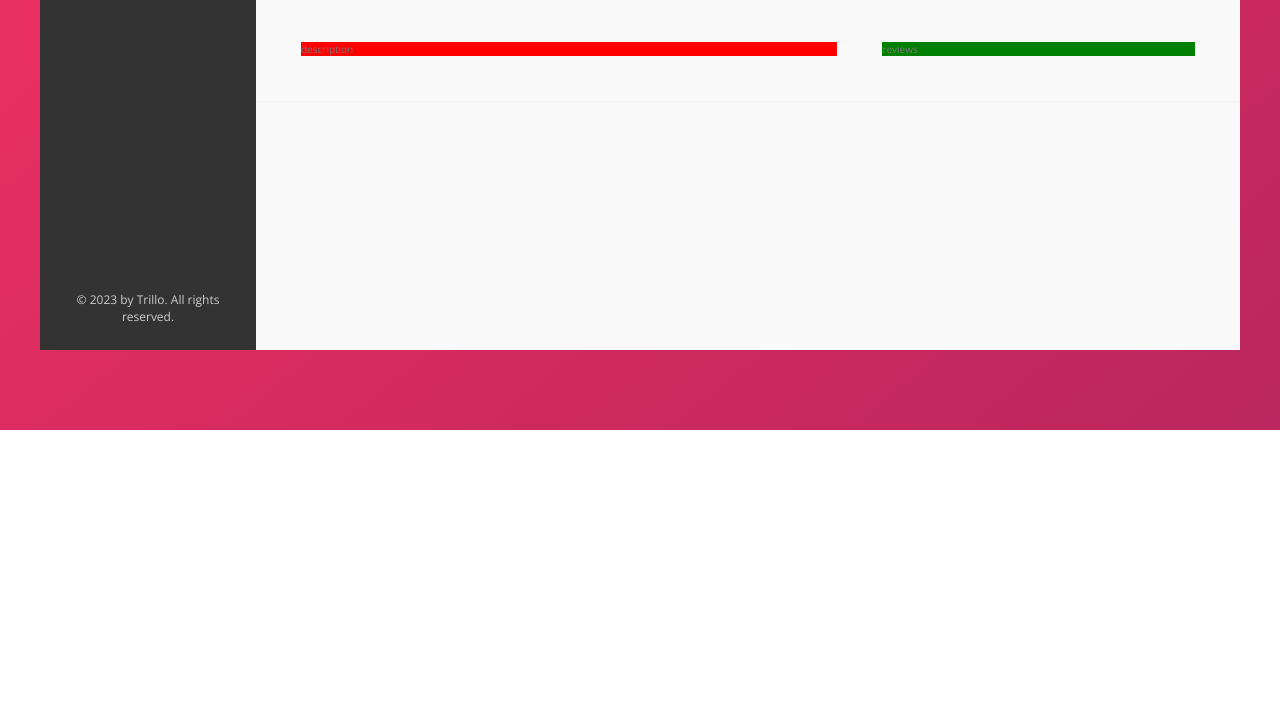
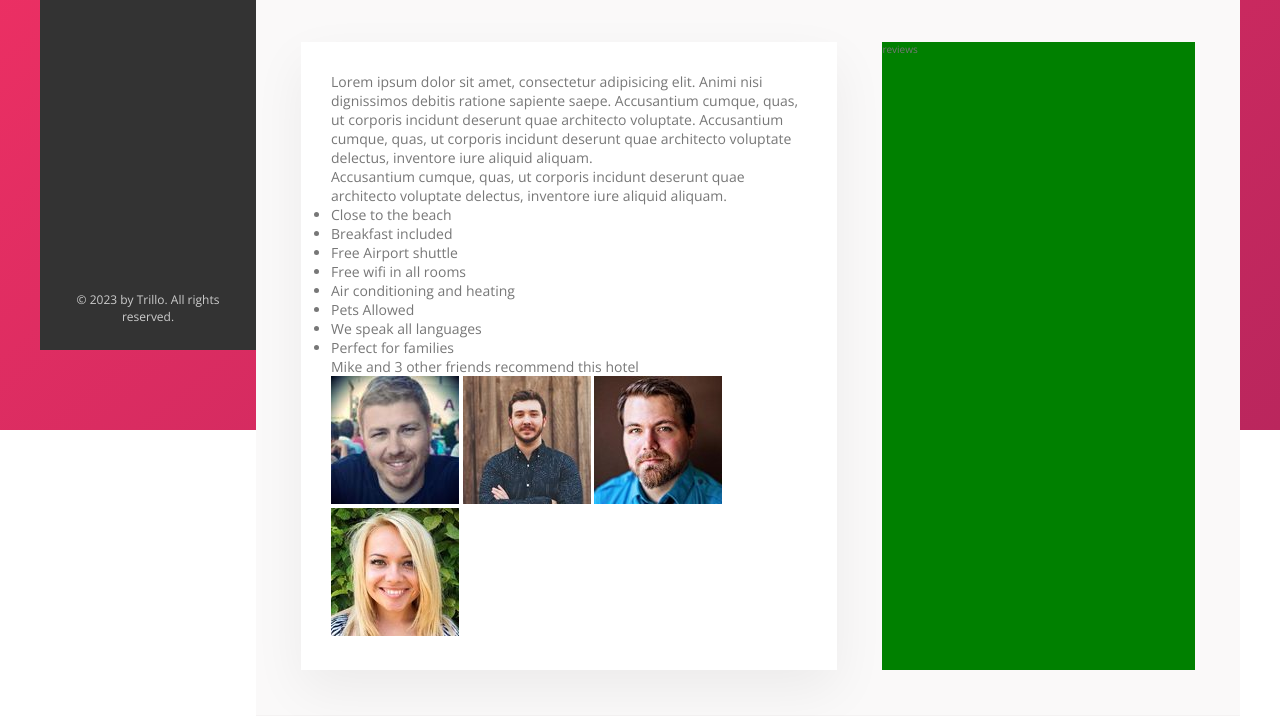
Before and after one commit to NikhilMudgal/Trillo, a website: page index.html in a window 1280 px wide. Shown: the part 600-1316 px from the top of the page. Before the commit the page ends 1030 px from the top, so only its background shows below. Drawn offline with nearby package versions, Linux system fonts and the light colour scheme.

Commit message:
Added Description Section Content

```diff
--- a/index.html
+++ b/index.html
@@ -127,7 +127,34 @@
                     </div>
                     <div class="detail">
                         <div class="description">
-                            description
+                            <p class="paragraph">
+                                Lorem ipsum dolor sit amet, consectetur adipisicing elit. Animi nisi dignissimos debitis ratione sapiente saepe. Accusantium cumque, quas, ut corporis incidunt deserunt quae architecto voluptate.
+                                Accusantium cumque, quas, ut corporis incidunt deserunt quae architecto voluptate delectus, inventore iure aliquid aliquam.
+                            </p>
+                            <p class="paragraph">
+                                Accusantium cumque, quas, ut corporis incidunt deserunt quae architecto voluptate delectus, inventore iure aliquid aliquam.
+                            </p>
+                            <ul class="list">
+                                <li class="list__item">Close to the beach</li>
+                                <li class="list__item">Breakfast included</li>
+                                <li class="list__item">Free Airport shuttle</li>
+                                <li class="list__item">Free wifi in all rooms</li>
+                                <li class="list__item">Air conditioning and heating</li>
+                                <li class="list__item">Pets Allowed</li>
+                                <li class="list__item">We speak all languages</li>
+                                <li class="list__item">Perfect for families</li>
+                            </ul>
+                            <div class="recommend">
+                                <p class="recommend__count">
+                                    Mike and 3 other friends recommend this hotel
+                                </p>
+                                <div class="recommend__friend">
+                                    <img src="img/user-3.jpg" alt="Photo 3" class="recommend__photo">
+                                    <img src="img/user-4.jpg" alt="Photo 4" class="recommend__photo">
+                                    <img src="img/user-5.jpg" alt="Photo 5" class="recommend__photo">
+                                    <img src="img/user-6.jpg" alt="Photo 6" class="recommend__photo">
+                                </div>
+                            </div>
                         </div>
                         <div class="user-reviews">
                             reviews
--- a/sass/_base.scss
+++ b/sass/_base.scss
@@ -18,7 +18,7 @@
     --color-white: #fff;
 
     --shadow-dark: 0 2rem 6rem var(0, 0, 0,.3);
-
+    --shadow-light: 0 2rem 5rem rgba(0,0,0, .06);
     --line : 1px solid var(--color-grey-light-2);
 }
 
--- a/sass/_layouts.scss
+++ b/sass/_layouts.scss
@@ -41,7 +41,10 @@
 }
 
 .description {
-    background-color: red;
+    font-size: 1.4rem;
+    background-color: var(--color-white);
+    box-shadow: var(--shadow-light);
+    padding: 3rem;
     flex: 0 0 60%;
     margin-right: 4.5rem;
 }
```
Also changed, not shown: css/style.css.
